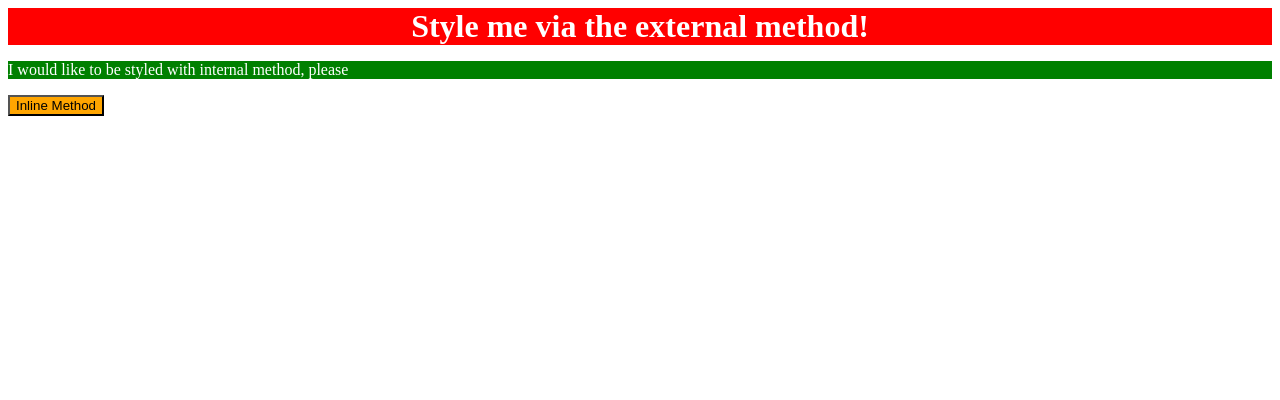
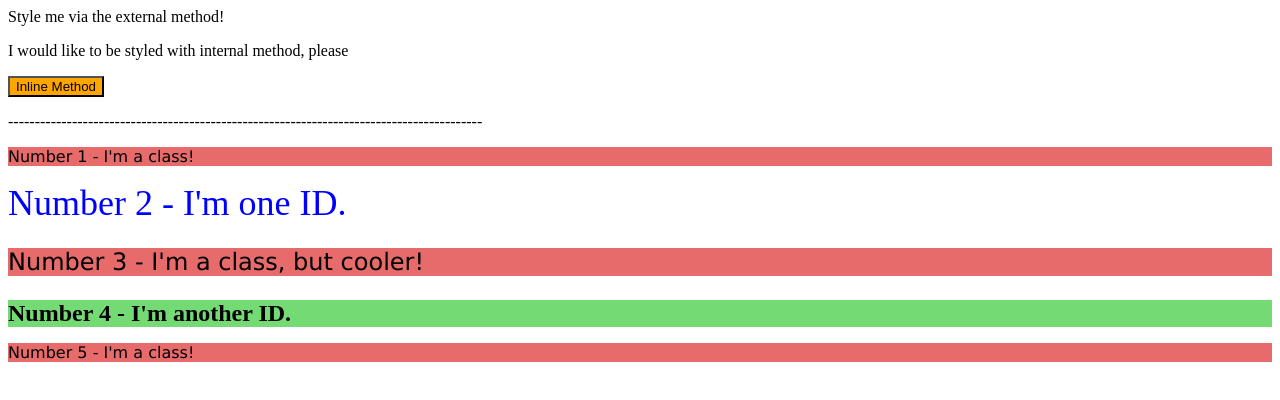
Before and after one commit to twofansv/css-exercises, a plain HTML site: page index.html in a window 1280 px wide. Drawn offline with Linux system fonts and the light colour scheme.

Commit message:
[^] Insert all necessary steps for the exercise

```diff
--- a/css/stylesheet.css
+++ b/css/stylesheet.css
@@ -1,8 +1,31 @@
 
-div {
+/*div {
     background-color: red;
     color: white;
     font-size: 32px;
     font-weight: bold;
     text-align: center;
 }
+*/
+#coolblue {
+    color: rgb(0,0,255);
+    font-size: 36px;
+
+}
+
+
+#leafgreen {
+    background-color: rgb(116, 219, 116);
+    font-weight: bold;
+}
+
+.oddnumbers{
+
+    background-color: rgb(231, 107, 107);
+    font-family: Verdana, "DejaVu Sans", sans-serif;
+
+}
+
+.three {
+    font-size: 24px;
+}
--- a/index.html
+++ b/index.html
@@ -5,14 +5,14 @@
     <title>CSS Exercises</title>
     <link rel="stylesheet" href="css/stylesheet.css">
 
-    <style>
+    <!--<style>
     p {
         background-color: green;
         color: white;
         font-weight: 18px;
     }
     </style>
-
+    -->
 </head>
 
 <body>
@@ -21,5 +21,17 @@
     <p>I would like to be styled with internal method, please</p>
 
     <button style="background-color: orange; font-weight: 18px;">Inline Method</button>
+
+<p>-----------------------------------------------------------------------------------------
+
+</p>
+    <p class="oddnumbers">Number 1 - I'm a class!</p>
+    <div id="coolblue">Number 2 - I'm one ID.</div>
+    <p class="oddnumbers three">Number 3 - I'm a class, but cooler!</p>
+    <div id="leafgreen" class="three">Number 4 - I'm another ID.</div>
+    <p class="oddnumbers">Number 5 - I'm a class!</p>
+
 </body>
+
+
 </html>
```
